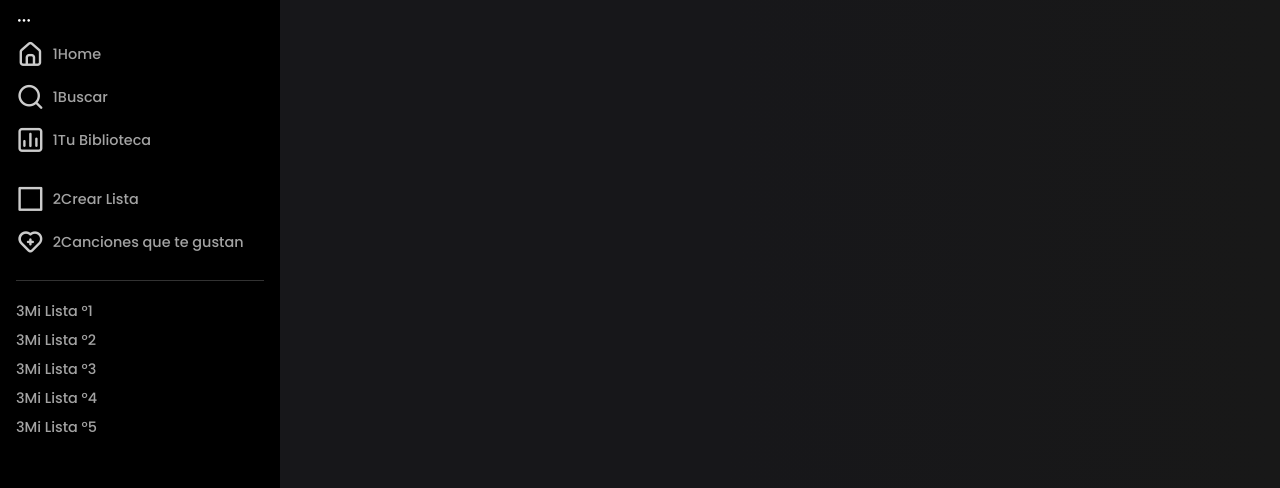
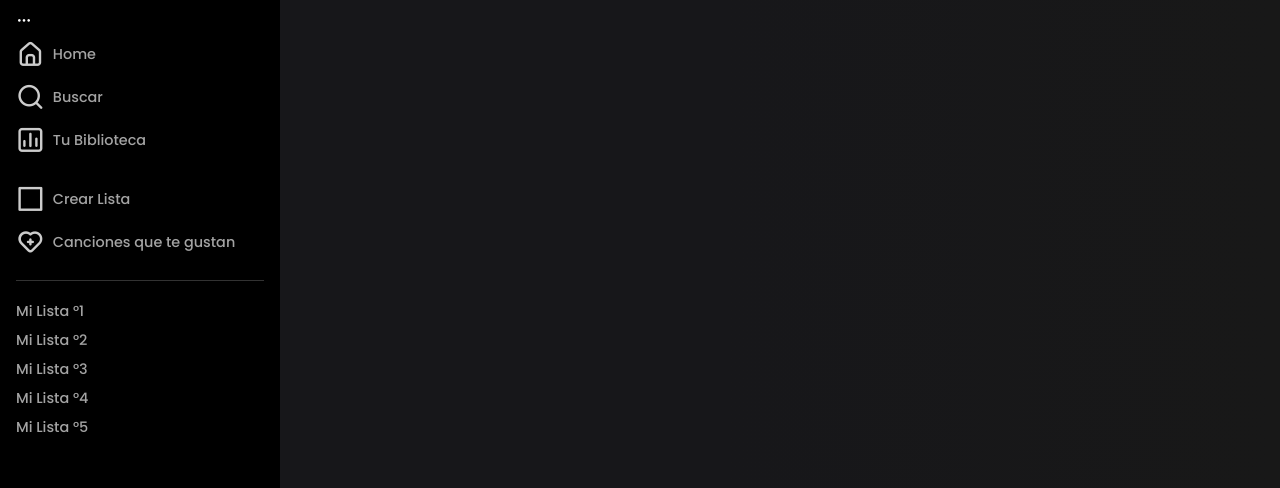
Before and after one commit to alejahndro02/spotify, an Angular app: page / in a window 1280 px wide. Shown: the top 488 px of the page. Built offline with nearby package versions, Linux system fonts and the light colour scheme.

Commit message:
Se modificaron las etiauetas span

```diff
--- a/src/app/shared/components/side-bar/side-bar.component.html
+++ b/src/app/shared/components/side-bar/side-bar.component.html
@@ -4,7 +4,7 @@
         <li [routerLink]="item.router" [queryParams]="item.query" *ngFor="let item of mainMenu.defaultOptions">
             <div class="list-wrapper-item">
                 <i [ngClass]="[item.icon]"></i>
-                <span class="side-bar__list list-label">1{{item.name}}</span>
+                <span class="side-bar__list list-label">{{item.name}}</span>
             </div>
         </li>
     </ul>
@@ -13,7 +13,7 @@
         <li *ngFor="let item of mainMenu.accessLink">
             <div class="list-wrapper-item">
                 <i [ngClass]="[item.icon]"></i>
-                <span class="side-bar__list list-label">2{{item.name}}</span>
+                <span class="side-bar__list list-label">{{item.name}}</span>
             </div>
         </li>
     </ul>
@@ -21,7 +21,7 @@
     <ul class="side-bar__list list-three">
         <li *ngFor="let item of customOptions">
             <div class="list-wrapper-item">
-                <span class="side-bar__list list-label">3{{item.name}}</span>
+                <span class="side-bar__list list-label">{{item.name}}</span>
             </div>
         </li>
     </ul>
```
